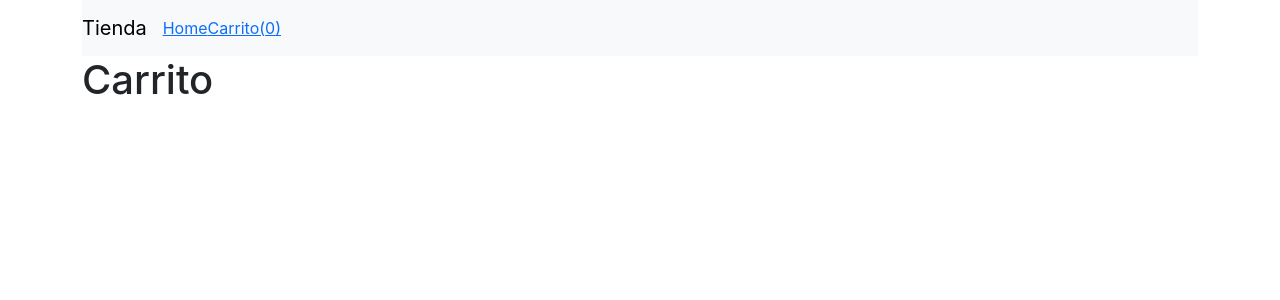
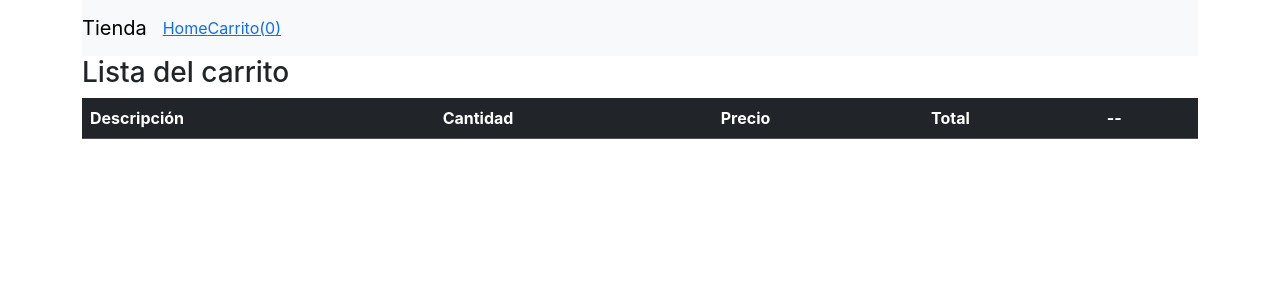
Before and after one commit to Rey-86/tienda, a React (Create React App) app: page /carrito in a window 1280 px wide. Shown: the top 300 px of the page. Built offline with nearby package versions, Linux system fonts and the light colour scheme.

Commit message:
corrigiendo carrito

```diff
--- a/src/componentes/App.js
+++ b/src/componentes/App.js
@@ -4,34 +4,13 @@ import React from 'react';
 import Home from './Home';
 import Carrito from './Carrito';
 import NavbarLibros from './NavBarLibros';
-import { BrowserRouter as Router, Route,Routes } from 'react-router-dom';
+import { BrowserRouter as Router, Route, Routes } from 'react-router-dom';
 class App extends React.Component {
   constructor(props) {
     super(props);
     this.state = {
       'carrito': [],
-      'productos': [{
-        id: 1,
-        nombre: "Learn PHP 7",
-        imagen: "https://d1w7fb2mkkr3kw.cloudfront.net/assets/images/book/lrg/9781/4842/9781484217290.jpg",
-        descripcion: "This new book on PHP 7 introduces writing solid, secure, object-oriented code in the new PHP 7: you will create a complete three-tier application using a natural process of building and testing modules within each tier. This practical approach teaches you about app development and introduces PHP features when they are actually needed rather than providing you with abstract theory and contrived examples.",
-        precio: 300
-      },
-      {
-        id: 2,
-        nombre: "Learn PHP 7",
-        imagen: "https://d1w7fb2mkkr3kw.cloudfront.net/assets/images/book/lrg/9781/4842/9781484217290.jpg",
-        descripcion: "This new book on PHP 7 introduces writing solid, secure, object-oriented code in the new PHP 7: you will create a complete three-tier application using a natural process of building and testing modules within each tier. This practical approach teaches you about app development and introduces PHP features when they are actually needed rather than providing you with abstract theory and contrived examples.",
-        precio: 300
-      },
-      {
-        id: 3,
-        nombre: "Learn PHP 7",
-        imagen: "https://d1w7fb2mkkr3kw.cloudfront.net/assets/images/book/lrg/9781/4842/9781484217290.jpg",
-        descripcion: "This new book on PHP 7 introduces writing solid, secure, object-oriented code in the new PHP 7: you will create a complete three-tier application using a natural process of building and testing modules within each tier. This practical approach teaches you about app development and introduces PHP features when they are actually needed rather than providing you with abstract theory and contrived examples.",
-        precio: 300
-      }
-      ]
+      'productos': []
 
     };
   }
@@ -65,7 +44,7 @@ class App extends React.Component {
         <div className="container">
           <NavbarLibros carrito={this.state.carrito.length} />
           <Routes>
-            <Route path="/" exact element={<Home  productos={this.state.productos} manejador={(p) => this.manejador(p)} />}></Route>
+            <Route path="/" exact element={<Home productos={this.state.productos} manejador={(p) => this.manejador(p)} />}></Route>
             <Route path="/carrito" element={<Carrito cart={this.state.carrito} />}></Route>
           </Routes>
         </div>
@@ -74,8 +53,12 @@ class App extends React.Component {
   }
   manejador(p) {
     const nuevoCarrito = [...this.state.carrito];
-    nuevoCarrito.push(p);
-    this.setState({ 'carrito': nuevoCarrito });
+    if (nuevoCarrito.indexOf(p) < 0) {
+      p.cantidad=1;
+      nuevoCarrito.push(p);
+      this.setState({ 'carrito': nuevoCarrito });
+    }
+
   }
 }
 
--- a/src/componentes/Carrito.js
+++ b/src/componentes/Carrito.js
@@ -2,10 +2,32 @@ function Carrito(props) {
 
     return (
         <div>
-            <h1>Carrito</h1>
-            {props.cart.map((p) => (
-                <div>{p.nombre}</div>
-            ))}
+            <h3>Lista del carrito</h3>
+            <table class="table table-dark">
+                <thead>
+                    <tr>
+                        <th scope="col">Descripción</th>
+                        <th scope="col">Cantidad</th>
+                        <th scope="col">Precio</th>
+                        <th scope="col">Total</th>
+                        <th scope="col">--</th>
+                    </tr>
+                </thead>
+                <tbody>
+                    {props.cart.map((p) => (
+                        <tr>
+                            <th scope="row">{p.nombre}</th>
+                            <td>{p.cantidad}</td>
+                            <td>{p.precio}</td>
+                            <td>{p.cantidad*p.precio}€</td>
+                            <td>
+
+                            </td>
+                        </tr>
+                    ))}
+                </tbody>
+            </table>
+
         </div>
     )
 }
--- a/src/componentes/producto.js
+++ b/src/componentes/producto.js
@@ -5,7 +5,7 @@ function Producto(props) {
   return (
     <Card style={{ width: '18rem',position:'relative' }}>
       <OverlayTrigger
-        trigger="hover"
+        trigger="click"
         placement="bottom"
         overlay={<Popover style={{ position: 'absolute', top: '50px', left: '250px' }}>
           <Popover.Header as="h3">{props.value.nombre}</Popover.Header>
```
